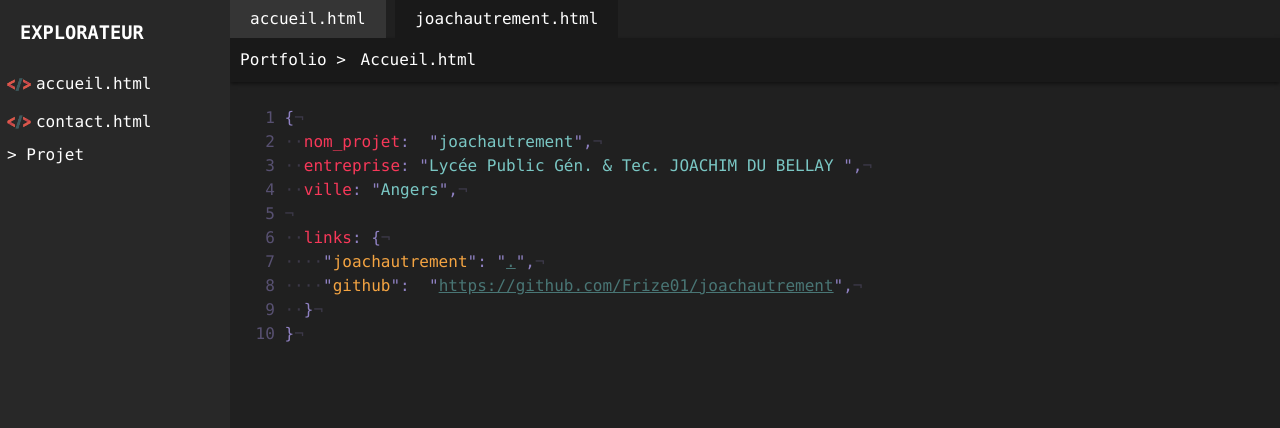
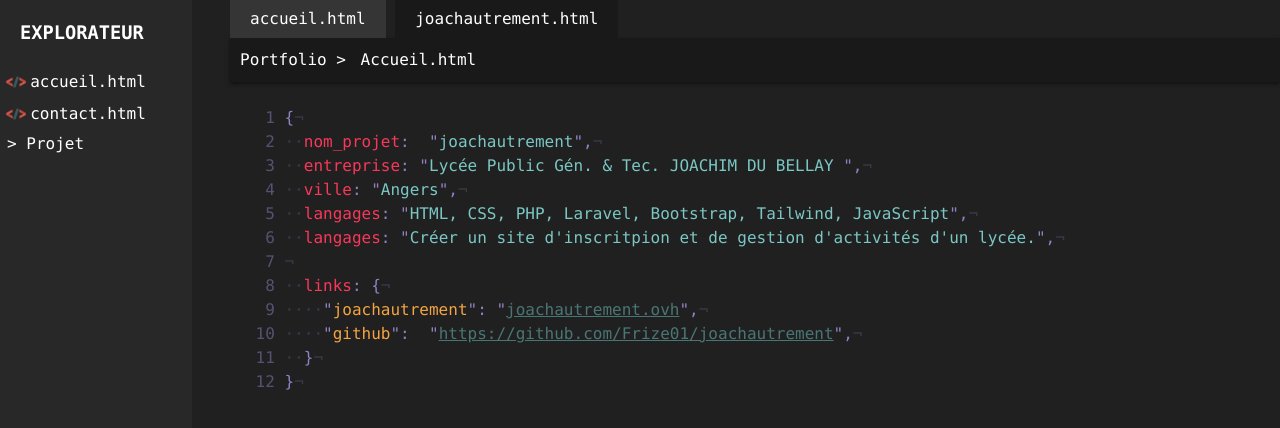
Before and after one commit to Tuahalf/portfolio, a plain HTML site: page projet.html in a window 1280 px wide. Drawn offline with Linux system fonts and the light colour scheme.

Commit message:
Ajout info

```diff
--- a/css/style.css
+++ b/css/style.css
@@ -9,11 +9,14 @@ body {
   line-height: 1.5;
   margin: 0;
   padding: 0;
+  width: 100%;
+  float: left;
 }
 
 .sidebar {
   background-color: #282828;
-  width: 230px;
+  width: 15%;
+  float: left;
   height: 100vh;
   position: fixed;
   top: 0;
--- a/projet.html
+++ b/projet.html
@@ -47,9 +47,11 @@
             <span class="code-line"><span class="code-space">  </span><span class="code-hidden">"</span><span class="code-key">nom_projet</span><span class="code-hidden">"</span>: <span class="code-indent"> </span>"<span class="code-value" itemprop="name">joachautrement</span>",</span>
             <span class="code-line"><span class="code-space">  </span><span class="code-hidden">"</span><span class="code-key">entreprise</span><span class="code-hidden">"</span>:<span class="code-indent"> </span>"<span class="code-value" itemprop="jobTitle">Lyc&eacute;e Public G&eacute;n. & Tec. JOACHIM DU BELLAY </span>",</span>
             <span class="code-line"><span class="code-space">  </span><span class="code-hidden">"</span><span class="code-key">ville</span><span class="code-hidden">"</span>:<span class="code-indent"> </span>"<span class="code-value" itemprop="jobTitle">Angers</span>",</span>
+            <span class="code-line"><span class="code-space">  </span><span class="code-hidden">"</span><span class="code-key">langages</span><span class="code-hidden">"</span>:<span class="code-indent"> </span>"<span class="code-value" itemprop="jobTitle">HTML, CSS, PHP, Laravel, Bootstrap, Tailwind, JavaScript</span>",</span>
+            <span class="code-line"><span class="code-space">  </span><span class="code-hidden">"</span><span class="code-key">langages</span><span class="code-hidden">"</span>:<span class="code-indent"> </span>"<span class="code-value" itemprop="jobTitle">Créer un site d'inscritpion et de gestion d'activités d'un lycée.</span>",</span>
             <span class="code-line"> </span>
             <span class="code-line"><span class="code-space">  </span><span class="code-hidden">"</span><span class="code-key">links</span><span class="code-hidden">"</span>: {</span>
-            <span class="code-line"><span class="code-space">    </span>"<span class="code-key-alt">joachautrement</span>": "<a href="#" target="_blank" rel="noopener" class="code-link" itemprop="url">.</a>",</span>
+            <span class="code-line"><span class="code-space">    </span>"<span class="code-key-alt">joachautrement</span>": "<a href="https://joachautrement.ovh" target="_blank" rel="noopener" class="code-link" itemprop="url">joachautrement.ovh</a>",</span>
             <span class="code-line"><span class="code-space">    </span>"<span class="code-key-alt">github</span>": <span class="code-indent"> </span>"<a href="https://github.com/Frize01/joachautrement" target="_blank" rel="noopener" class="code-link" itemprop="sameAs">https://github.com/Frize01/joachautrement</a>",</span>
             <span class="code-line"><span class="code-space">  </span>}</span>
             <span class="code-line">}</span>
```
